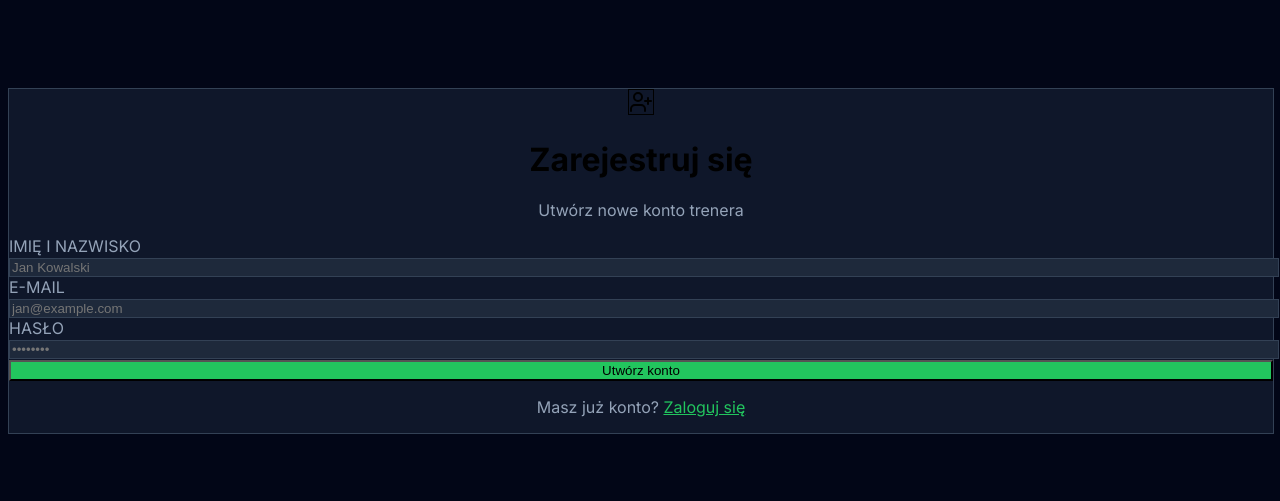
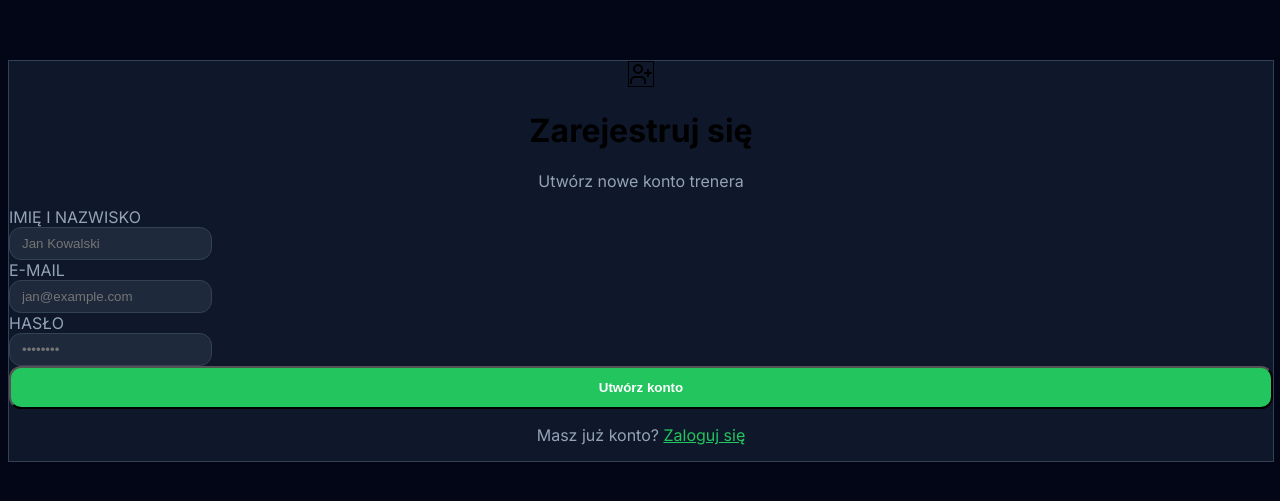
Before and after one commit to alexkey185/Aplikacja-trenera-pi-karskiego, a Next.js app: page /auth/sign-up in a window 1280 px wide. Shown: the part 147-648 px from the top of the page. Built offline with nearby package versions, Linux system fonts and the light colour scheme.

Commit message:
Fix: wymuszenie ciemnych stylów pól formularzy globalnie

```diff
--- a/app/auth/sign-up/page.tsx
+++ b/app/auth/sign-up/page.tsx
@@ -17,39 +17,24 @@ export default function SignUpPage() {
           <label className="block text-xs font-semibold text-[#94a3b8] uppercase tracking-wider mb-1.5">
             Imię i nazwisko
           </label>
-          <input
-            type="text"
-            placeholder="Jan Kowalski"
-            className="w-full bg-[#1e293b] border border-[#334155] rounded-xl px-4 py-3 text-white outline-none focus:border-green-400/50"
-          />
+          <input type="text" placeholder="Jan Kowalski" />
         </div>
 
         <div>
           <label className="block text-xs font-semibold text-[#94a3b8] uppercase tracking-wider mb-1.5">
             E-mail
           </label>
-          <input
-            type="email"
-            placeholder="jan@example.com"
-            className="w-full bg-[#1e293b] border border-[#334155] rounded-xl px-4 py-3 text-white outline-none focus:border-green-400/50"
-          />
+          <input type="email" placeholder="jan@example.com" />
         </div>
 
         <div>
           <label className="block text-xs font-semibold text-[#94a3b8] uppercase tracking-wider mb-1.5">
             Hasło
           </label>
-          <input
-            type="password"
-            placeholder="••••••••"
-            className="w-full bg-[#1e293b] border border-[#334155] rounded-xl px-4 py-3 text-white outline-none focus:border-green-400/50"
-          />
+          <input type="password" placeholder="••••••••" />
         </div>
 
-        <button
-          type="submit"
-          className="w-full bg-[#22c55e] hover:bg-[#16a34a] text-white font-bold py-3.5 rounded-xl transition-all mt-4"
-        >
+        <button type="submit" className="mt-4">
           Utwórz konto
         </button>
       </form>
--- a/app/globals.css
+++ b/app/globals.css
@@ -2,102 +2,35 @@
 @tailwind components;
 @tailwind utilities;
 
+/* ... (Twoje wcześniejsze animacje i klasy glass) ... */
+
 /* ============================================================
-   KEYFRAMES I ANIMACJE
+   POPRAWKA DLA PÓL FORMULARZY (WYMUSZENIE Ciemnego tła)
    ============================================================ */
-@keyframes fadeIn {
-  from { opacity: 0; transform: translateY(4px); }
-  to   { opacity: 1; transform: translateY(0); }
-}
-@keyframes flash {
-  0%   { box-shadow: 0 0 0 0 rgba(34,197,94,0); background-color: transparent; }
-  30%  { box-shadow: 0 0 0 3px rgba(34,197,94,0.45); background-color: rgba(34,197,94,0.08); }
-  100% { box-shadow: 0 0 0 0 rgba(34,197,94,0); background-color: transparent; }
+input, textarea, select {
+  background-color: #1e293b !important; /* slate-800 */
+  color: #ffffff !important;
+  border: 1px solid #334155 !important; /* slate-700 */
+  border-radius: 0.75rem !important; /* rounded-xl */
+  padding: 0.5rem 0.75rem !important;
 }
 
-.animate-fadeIn { animation: fadeIn 160ms cubic-bezier(0.2,0.8,0.2,1) both; }
-.animate-flash  { animation: flash 320ms cubic-bezier(0.2,0.8,0.2,1) both; }
-
-/* ============================================================
-   TŁO I LOGO (desktop only)
-   ============================================================ */
-.app-bg-desktop { display: none; }
-@media (min-width: 768px) {
-  .app-bg-desktop {
-    display: block;
-    position: fixed;
-    inset: 0;
-    z-index: 0;
-    pointer-events: none;
-    background: url('/talent-bg.webp') center / cover no-repeat;
-  }
+input:focus, textarea:focus, select:focus {
+  border-color: #22c55e !important; /* green-500 */
+  outline: none !important;
 }
 
-.wordmark-desktop { display: none; }
-@media (min-width: 768px) {
-  .wordmark-desktop {
-    display: block;
-    width: 100%;
-    max-width: 160px;
-    height: 40px;
-    background: url('/wordmark-transparent-400.png') center / contain no-repeat;
-  }
+/* Poprawka dla przycisku */
+button[type="submit"] {
+  background-color: #22c55e !important;
+  color: #ffffff !important;
+  font-weight: bold !important;
+  border-radius: 0.75rem !important;
+  padding: 0.75rem 1rem !important;
+  width: 100% !important;
+  transition: background-color 0.2s !important;
 }
 
-/* ============================================================
-   GLASS (pełne tło na mobile, blur dopiero od md)
-   ============================================================ */
-.glass {
-  background-color: rgb(15 23 42);
+button[type="submit"]:hover {
+  background-color: #16a34a !important;
 }
-@media (min-width: 768px) {
-  .glass {
-    background-color: rgb(15 23 42 / 0.9);
-    -webkit-backdrop-filter: blur(16px);
-    backdrop-filter: blur(16px);
-  }
-}
-
-.glass-strong {
-  background-color: rgb(2 6 23);
-}
-@media (min-width: 768px) {
-  .glass-strong {
-    background-color: rgb(2 6 23 / 0.9);
-    -webkit-backdrop-filter: blur(24px);
-    backdrop-filter: blur(24px);
-  }
-}
-
-/* ============================================================
-   BAZOWE STYLE
-   ============================================================ */
-@layer base {
-  button, a, input, textarea, select, [role="button"] {
-    transition-property: background-color, border-color, color, box-shadow, opacity;
-    transition-duration: 120ms;
-    transition-timing-function: ease;
-  }
-
-  button:active:not(:disabled),
-  a:active:not([aria-disabled="true"]),
-  [role="button"]:active:not(:disabled) {
-    transform: scale(0.97);
-  }
-
-  .anim-transform {
-    transition-property: transform, background-color, border-color, color, box-shadow;
-    transition-duration: 150ms;
-    transition-timing-function: cubic-bezier(0.2,0.8,0.2,1);
-  }
-}
-
-@media (prefers-reduced-motion: reduce) {
-  .animate-fadeIn, .animate-flash { animation: none !important; }
-  *, *::before, *::after {
-    transition-duration: 0.01ms !important;
-    animation-duration: 0.01ms !important;
-    animation-iteration-count: 1 !important;
-    scroll-behavior: auto !important;
-  }
-}
```
